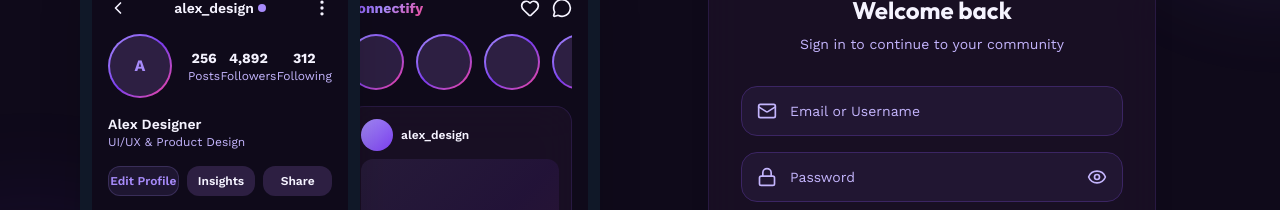
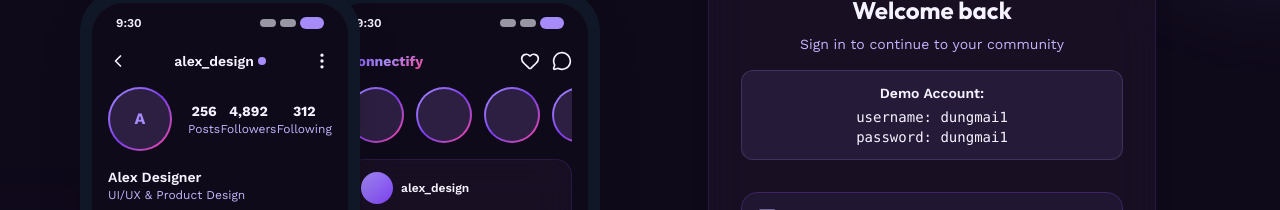
Before and after one commit to dungmai1/social-network-frontend, a Next.js app: page /login in a window 1280 px wide. Shown: the part 191-401 px from the top of the page. Built offline with nearby package versions, Linux system fonts and the light colour scheme; no server answers.

Commit message:
feat: add demo account

```diff
--- a/src/components/auth/LoginForm.tsx
+++ b/src/components/auth/LoginForm.tsx
@@ -42,7 +42,7 @@ export default function LoginForm() {
         setIsLoading(false);
         return;
       }
-      router.push("/")
+      router.push("/");
     } catch (e: any) {
       setError(e.message || "An error occurred, please try again");
       setIsLoading(false);
@@ -63,9 +63,14 @@ export default function LoginForm() {
           <h1 className="text-2xl font-heading font-bold text-foreground mb-2">
             Welcome back
           </h1>
-          <p className="text-muted-foreground text-sm">
+          <p className="text-muted-foreground text-sm mb-4">
             Sign in to continue to your community
           </p>
+          <div className="p-3 bg-primary/10 border border-primary/20 rounded-lg text-sm flex flex-col items-center text-foreground">
+            <span className="font-semibold mb-1">Demo Account:</span>
+            <span className="font-mono">username: dungmai1</span>
+            <span className="font-mono">password: dungmai1</span>
+          </div>
         </div>
 
         {/* Form */}
```
